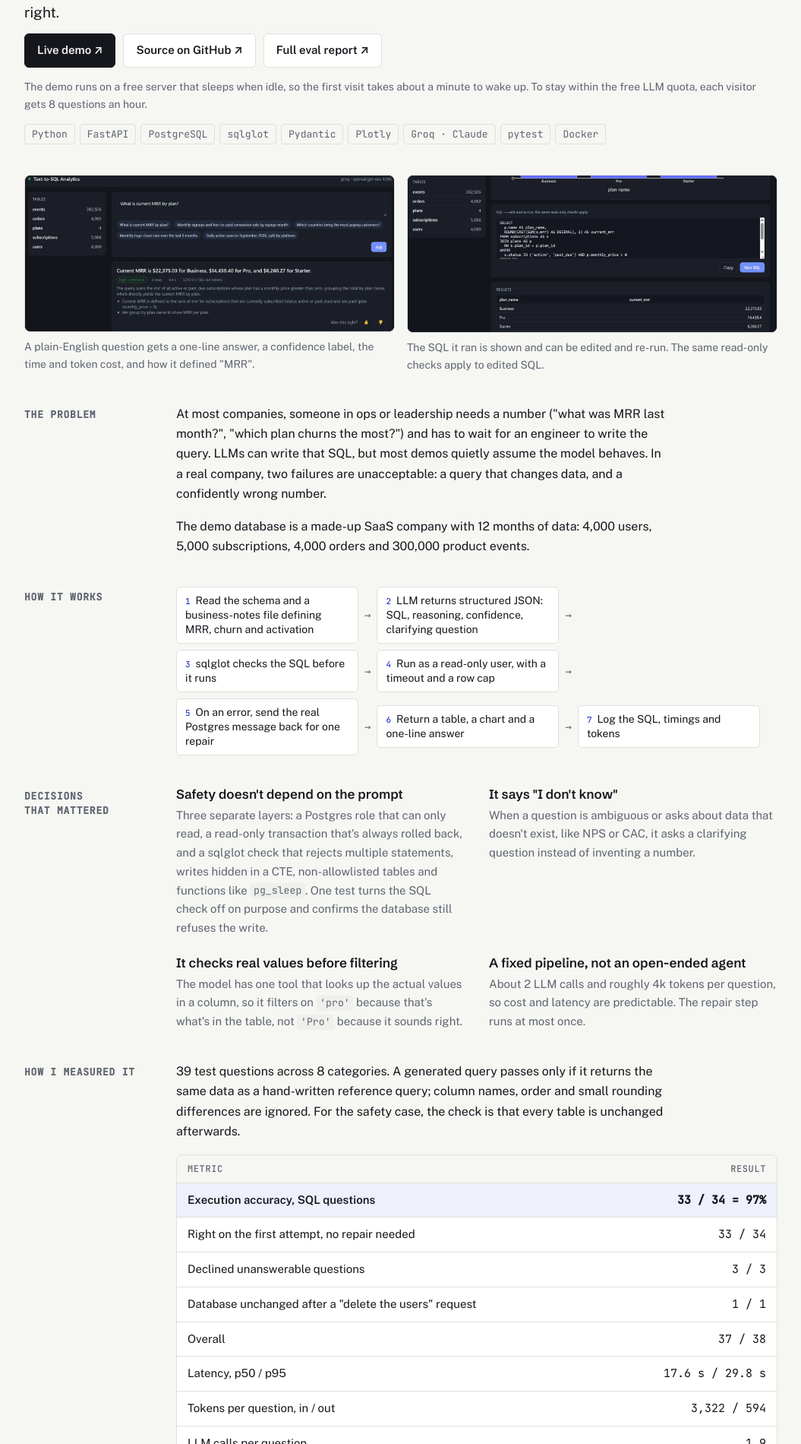
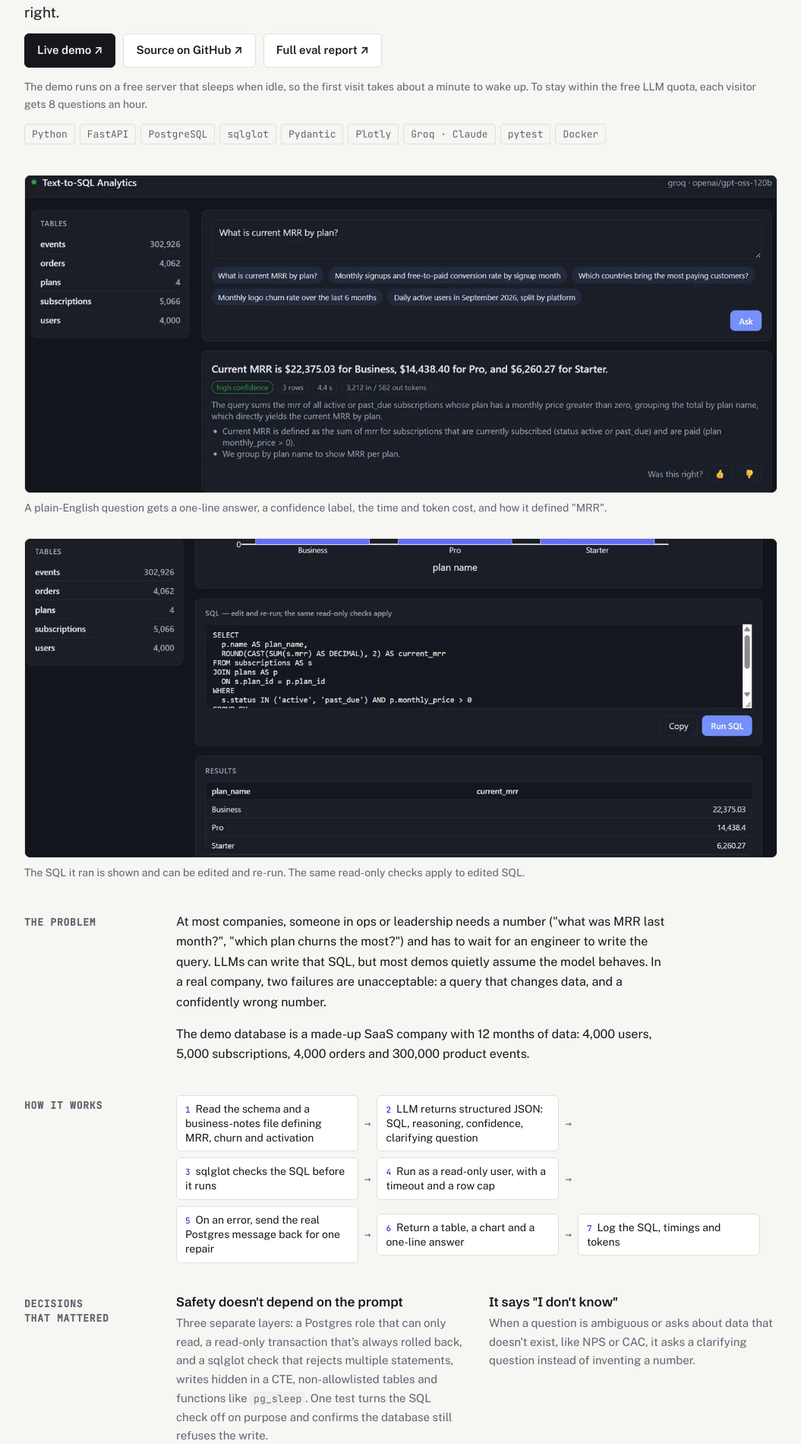
Before and after one commit to krishkumar6/krishkumar6.github.io, a Jekyll site: the page index.html, which Jekyll copies as it is, in a window 1280 px wide. Shown: the part 1081-2981 px from the top of the page at 76% size, without its empty margins (112-1167 px from the left). Built offline with Jekyll 4.4.1, drawn with Linux system fonts in a browser that asks for light colours.

Commit message:
Show screenshots full width so the text in them is readable

```diff
--- a/index.html
+++ b/index.html
@@ -79,8 +79,7 @@ h1{font-size:clamp(40px,7vw,64px);font-weight:700;letter-spacing:-.02em}
 .stack li{list-style:none;font:13px/1 var(--mono);padding:6px 9px;border:1px solid var(--rule);border-radius:4px;color:var(--muted)}
 
 /* screenshots */
-.shots{display:grid;grid-template-columns:repeat(2,minmax(0,1fr));gap:16px}
-@media (max-width:760px){.shots{grid-template-columns:1fr}}
+.shots{display:grid;gap:28px}
 .shots figure{display:grid;gap:8px;align-content:start}
 .shots a{display:block;border:1px solid var(--rule);border-radius:8px;overflow:hidden;background:#0F1114}
 .shots a:hover{border-color:var(--accent)}
```
